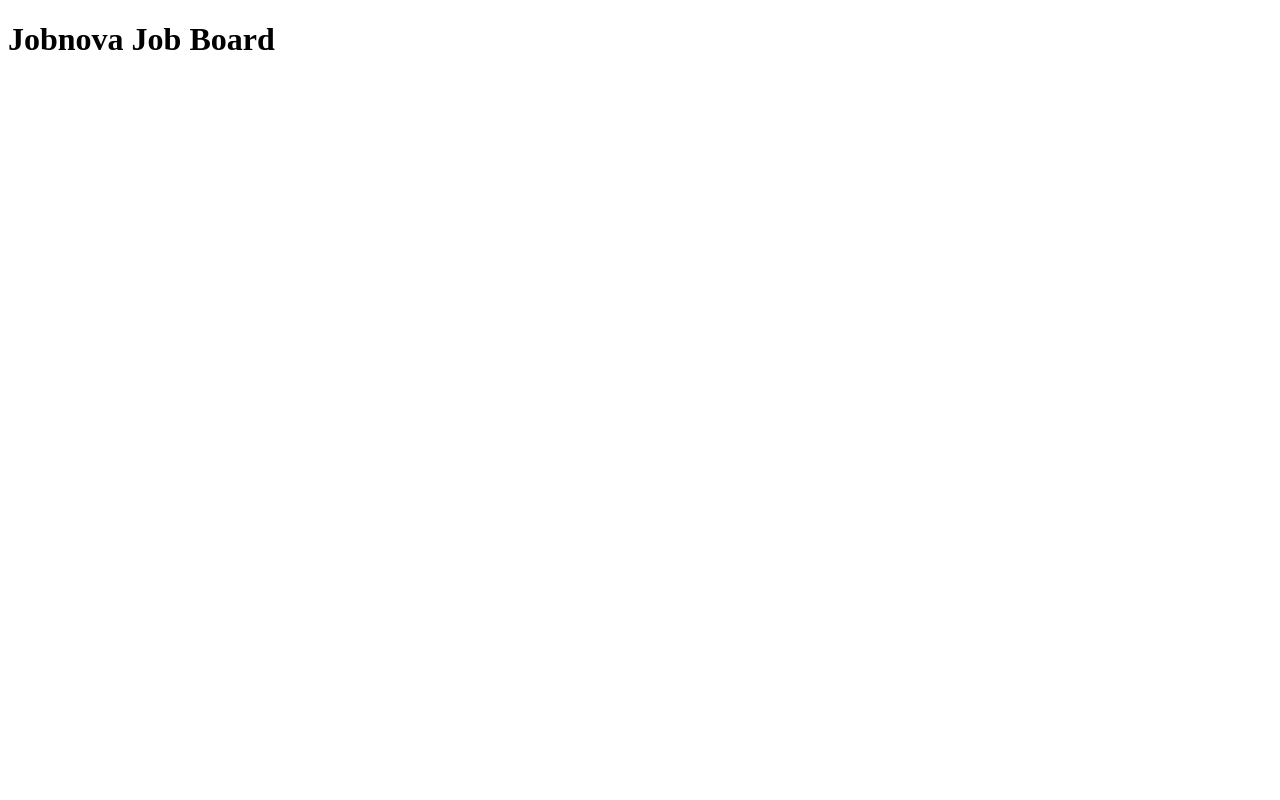
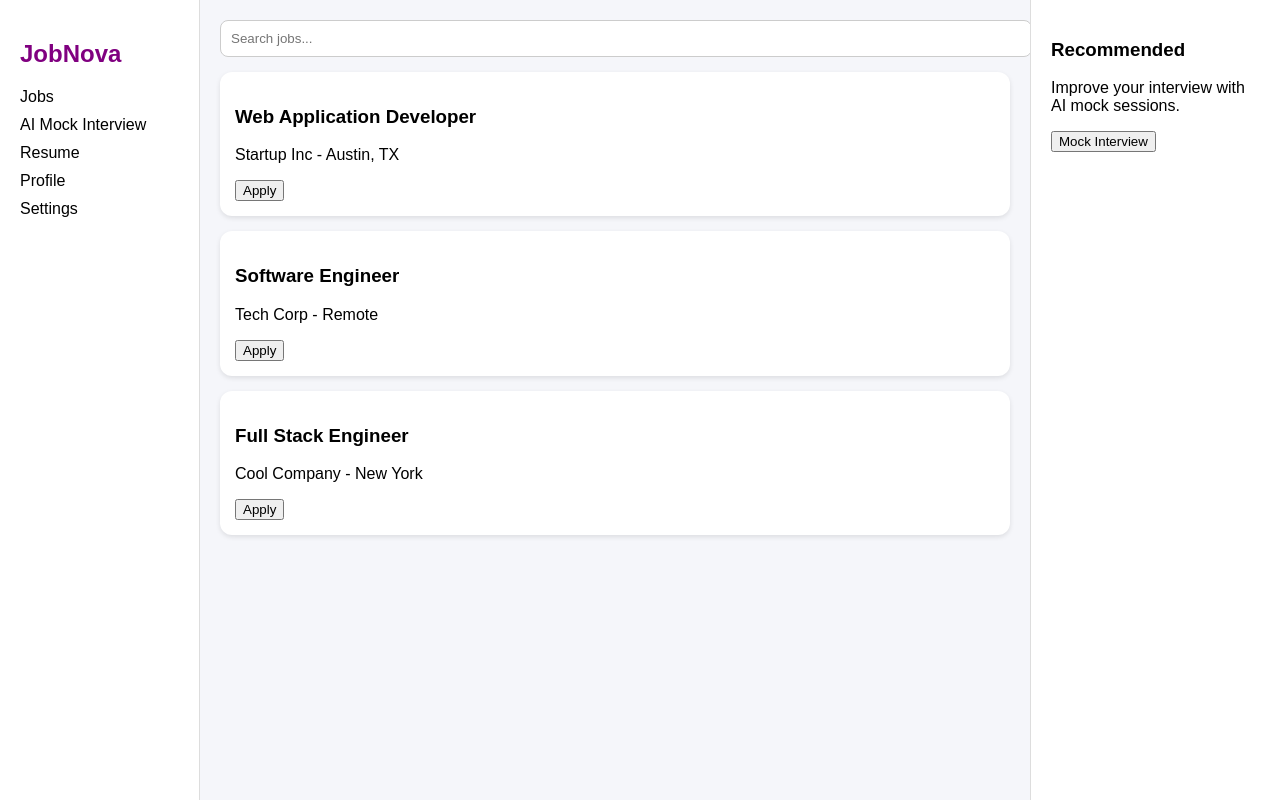
Before and after one commit to Phpadawan/jobnova-takehome, a plain HTML site: page frontend/index.html in a window 1280 px wide. Drawn offline with Linux system fonts and the light colour scheme.

Commit message:
Initial job board layout with sidebar and job cards

```diff
--- a/frontend/index.html
+++ b/frontend/index.html
@@ -5,10 +5,43 @@
   <title>Jobnova Job Board</title>
   <link rel="stylesheet" href="style.css">
 </head>
+
 <body>
 
-  <h1>Jobnova Job Board</h1>
+<div class="container">
 
-  <script src="script.js"></script>
+  <!-- Sidebar -->
+  <aside class="sidebar">
+    <h2>JobNova</h2>
+    <ul>
+      <li>Jobs</li>
+      <li>AI Mock Interview</li>
+      <li>Resume</li>
+      <li>Profile</li>
+      <li>Settings</li>
+    </ul>
+  </aside>
+
+  <!-- Main Content -->
+  <main class="main">
+
+    <header class="topbar">
+      <input type="text" placeholder="Search jobs...">
+    </header>
+
+    <section id="jobs"></section>
+
+  </main>
+
+  <!-- Recommendation -->
+  <aside class="recommend">
+    <h3>Recommended</h3>
+    <p>Improve your interview with AI mock sessions.</p>
+    <button>Mock Interview</button>
+  </aside>
+
+</div>
+
+<script src="script.js"></script>
 </body>
 </html>
--- a/frontend/script.js
+++ b/frontend/script.js
@@ -0,0 +1,30 @@
+const jobs = [
+  {
+    title: "Web Application Developer",
+    company: "Startup Inc",
+    location: "Austin, TX"
+  },
+  {
+    title: "Software Engineer",
+    company: "Tech Corp",
+    location: "Remote"
+  },
+  {
+    title: "Full Stack Engineer",
+    company: "Cool Company",
+    location: "New York"
+  }
+];
+
+const jobsDiv = document.getElementById("jobs");
+
+jobs.forEach(job => {
+  const div = document.createElement("div");
+  div.className = "job-card";
+  div.innerHTML = `
+    <h3>${job.title}</h3>
+    <p>${job.company} - ${job.location}</p>
+    <button>Apply</button>
+  `;
+  jobsDiv.appendChild(div);
+});
--- a/frontend/style.css
+++ b/frontend/style.css
@@ -0,0 +1,56 @@
+body {
+  font-family: Arial, sans-serif;
+  margin: 0;
+  background: #f5f6fa;
+}
+
+.container {
+  display: grid;
+  grid-template-columns: 200px 1fr 250px;
+  height: 100vh;
+}
+
+.sidebar {
+  background: white;
+  padding: 20px;
+  border-right: 1px solid #ddd;
+}
+
+.sidebar h2 {
+  color: purple;
+}
+
+.sidebar ul {
+  list-style: none;
+  padding: 0;
+}
+
+.sidebar li {
+  margin: 10px 0;
+  cursor: pointer;
+}
+
+.main {
+  padding: 20px;
+}
+
+.topbar input {
+  width: 100%;
+  padding: 10px;
+  border-radius: 8px;
+  border: 1px solid #ccc;
+}
+
+.job-card {
+  background: white;
+  margin-top: 15px;
+  padding: 15px;
+  border-radius: 12px;
+  box-shadow: 0 2px 5px rgba(0,0,0,0.1);
+}
+
+.recommend {
+  background: white;
+  padding: 20px;
+  border-left: 1px solid #ddd;
+}
```
